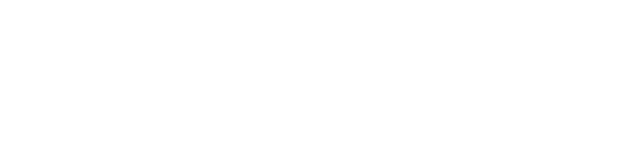
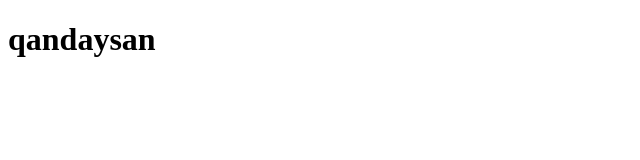
Before and after one commit to Firdavsbek077/gitadduser, a plain HTML site: page index.html in a window 1280 px wide. Shown: the whole page, without its empty margins (0-640 px from the left). Drawn offline with Linux system fonts and the light colour scheme.

Commit message:
qandaysan

```diff
--- a/index.html
+++ b/index.html
@@ -7,6 +7,6 @@
     <title>Document</title>
 </head>
 <body>
-
+    <h1>qandaysan</h1>
 </body>
 </html>
```
